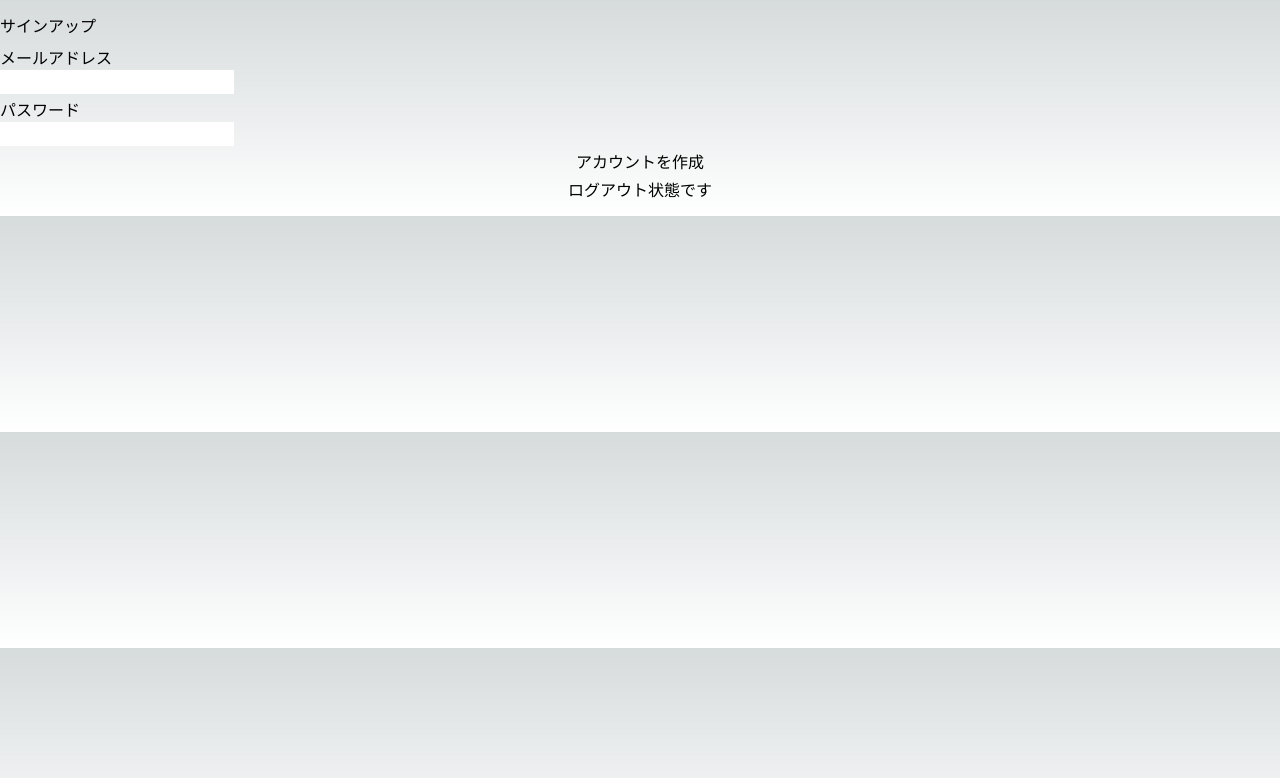
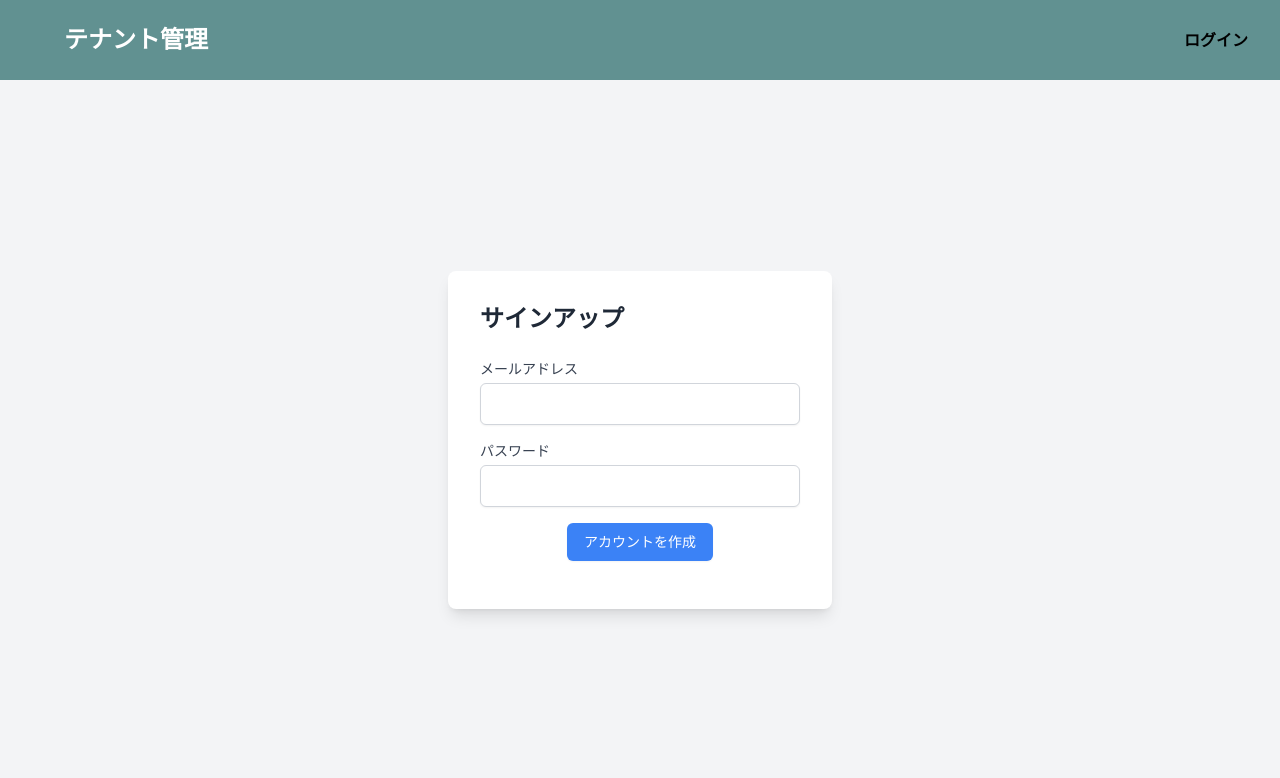
Before and after one commit to EasySubsidy/es_realtor, a Next.js app: page /signup in a window 1280 px wide. Shown: the top 778 px of the page. Built offline with nearby package versions, Linux system fonts and the light colour scheme; no server answers.

Commit message:
add layout

```diff
--- a/app/(pages)/login/page.tsx
+++ b/app/(pages)/login/page.tsx
@@ -1,28 +1,16 @@
 "use client";
 
 import { useState } from "react";
-import {
-  Button,
-  Center,
-  chakra,
-  Container,
-  FormControl,
-  FormLabel,
-  Grid,
-  Heading,
-  Input,
-  Spacer,
-  useToast,
-} from "@chakra-ui/react";
 import { signInWithEmailAndPassword, getAuth } from "firebase/auth";
-
 import { app } from "@/firebase";
 import { useRouter } from "next/navigation";
+import { useToast } from "@chakra-ui/react";
+import Home from "@/app/page";
 
 const LoginPage = () => {
-  const [email, setEmail] = useState<string>("");
-  const [password, setPassword] = useState<string>("");
-  const [isLoading, setIsLoading] = useState<boolean>(false);
+  const [email, setEmail] = useState("");
+  const [password, setPassword] = useState("");
+  const [isLoading, setIsLoading] = useState(false);
 
   const toast = useToast();
   const auth = getAuth(app);
@@ -51,44 +39,64 @@ const LoginPage = () => {
   };
 
   return (
-    <Container py={14}>
-      <Heading>ログイン</Heading>
-      <chakra.form onSubmit={handleSubmit}>
-        <Spacer height={8} aria-hidden />
-        <Grid gap={4}>
-          <FormControl>
-            <FormLabel>メールアドレス</FormLabel>
-            <Input
+    <Home>
+      <div className="w-full bg-gray-100 flex flex-col justify-center items-center">
+        <div className="bg-white shadow-lg rounded-lg p-8 w-96">
+          <h2 className="text-2xl font-bold mb-6 text-gray-800">ログイン</h2>
+          <form onSubmit={handleSubmit} className="space-y-4">
+            <div>
+              <label
+                htmlFor="email"
+                className="block text-sm font-medium text-gray-700"
+              >
+                メールアドレス
+              </label>
+              <input
+                id="email"
                 type="email"
                 value={email}
                 onChange={(e) => setEmail(e.target.value)}
                 required
-              style={{
-                color: "black",
-              }}
+                className="mt-1 block w-full px-3 py-2 border border-gray-300 rounded-md shadow-sm focus:outline-none focus:ring-blue-500 focus:border-blue-500"
               />
-          </FormControl>
-          <FormControl>
-            <FormLabel>パスワード</FormLabel>
-            <Input
+            </div>
+            <div>
+              <label
+                htmlFor="password"
+                className="block text-sm font-medium text-gray-700"
+              >
+                パスワード
+              </label>
+              <input
+                id="password"
                 type="password"
                 value={password}
                 onChange={(e) => setPassword(e.target.value)}
                 required
-              style={{
-                color: "black",
-              }}
+                className="mt-1 block w-full px-3 py-2 border border-gray-300 rounded-md shadow-sm focus:outline-none focus:ring-blue-500 focus:border-blue-500"
               />
-          </FormControl>
-        </Grid>
-        <Spacer height={4} aria-hidden />
-        <Center>
-          <Button type="submit" isLoading={isLoading}>
-            ログイン
-          </Button>
-        </Center>
-      </chakra.form>
-    </Container>
+            </div>
+            <div className="flex justify-center">
+              <button
+                type="submit"
+                disabled={isLoading}
+                className="inline-flex justify-center py-2 px-4 border border-transparent shadow-sm text-sm font-medium rounded-md text-white bg-blue-500 hover:bg-blue-700 focus:outline-none focus:ring-2 focus:ring-offset-2 focus:ring-blue-500"
+              >
+                {isLoading ? "ログイン中..." : "ログイン"}
+              </button>
+            </div>
+          </form>
+          <div className="mt-4 text-center">
+            <a
+              href="/signup" // 新規登録ページのパスに変更してください
+              className="text-blue-500 hover:text-blue-700"
+            >
+              新規登録はこちら
+            </a>
+          </div>
+        </div>
+      </div>
+    </Home>
   );
 };
 
--- a/app/(pages)/signup/page.tsx
+++ b/app/(pages)/signup/page.tsx
@@ -1,39 +1,23 @@
 "use client";
 
-import { app } from "@/firebase";
+import { useState, useEffect } from "react";
 import {
-  Box,
-  Button,
-  Center,
-  chakra,
-  Container,
-  FormControl,
-  FormLabel,
-  Grid,
-  Heading,
-  Input,
-  Spacer,
-  useToast,
-} from "@chakra-ui/react";
-import { FirebaseError } from "firebase/app";
-import {
+  getAuth,
   createUserWithEmailAndPassword,
-  getAuth,
   onAuthStateChanged,
   sendEmailVerification,
   signOut,
   User,
 } from "firebase/auth";
+import { app } from "@/firebase";
 import { useRouter } from "next/navigation";
-import { FormEvent, useState, useEffect } from "react";
-
-//TODO: 現状ログイン機能しかないので情報を登録できるようにする
+import { useToast } from "@chakra-ui/react";
+import Home from "@/app/page";
 
 const Page = () => {
-  //TODO: 必要最低限しか書いていないのでリダイレクト等指定必要
-  const [email, setEmail] = useState<string>("");
-  const [password, setPassword] = useState<string>("");
-  const [isLoading, setIsLoading] = useState<boolean>(false);
+  const [email, setEmail] = useState("");
+  const [password, setPassword] = useState("");
+  const [isLoading, setIsLoading] = useState(false);
   const [user, setUser] = useState<User | null>(null);
 
   const toast = useToast();
@@ -48,9 +32,9 @@ const Page = () => {
     return () => unsubscribe();
   }, [auth]);
 
-  const handleSubmit = async (e: FormEvent<HTMLFormElement>) => {
+  const handleSubmit = async (e: React.FormEvent<HTMLFormElement>) => {
+    e.preventDefault();
     setIsLoading(true);
-    e.preventDefault();
     try {
       const userCredential = await createUserWithEmailAndPassword(
         auth,
@@ -65,98 +49,74 @@ const Page = () => {
         status: "success",
         position: "top",
       });
-      //! 一時的にコメントアウト
       router.push("/dashboard");
-    } catch (e) {
+    } catch (error) {
       toast({
         title: "エラーが発生しました。",
         status: "error",
         position: "top",
       });
-      if (e instanceof FirebaseError) {
-        console.log(e);
-      }
     } finally {
       setIsLoading(false);
     }
   };
 
-  const handleSignOut = async () => {
-    try {
-      await signOut(auth);
-      setUser(null);
-      toast({
-        title: "ログアウトしました。",
-        status: "success",
-        position: "top",
-      });
-    } catch (error) {
-      toast({
-        title: "ログアウト中にエラーが発生しました。",
-        status: "error",
-        position: "top",
-      });
-      console.error(error);
-    }
-  };
-
   return (
-    <Container py={14}>
-      <Heading>サインアップ</Heading>
-      <chakra.form onSubmit={handleSubmit}>
-        <Spacer height={8} aria-hidden />
-        <Grid gap={4}>
-          <Box display={"contents"}>
-            <FormControl>
-              <FormLabel>メールアドレス</FormLabel>
-              <Input
-                type={"email"}
+    <Home>
+      <div className="w-full bg-gray-100 flex flex-col justify-center items-center">
+        <div className="bg-white shadow-lg rounded-lg p-8 w-96">
+          <h2 className="text-2xl font-bold mb-6 text-gray-800">
+            サインアップ
+          </h2>
+          <form onSubmit={handleSubmit} className="space-y-4">
+            <div>
+              <label
+                htmlFor="email"
+                className="block text-sm font-medium text-gray-700"
+              >
+                メールアドレス
+              </label>
+              <input
+                id="email"
+                type="email"
                 value={email}
                 onChange={(e) => setEmail(e.target.value)}
-                style={{
-                  color: "black",
-                }}
+                required
+                className="mt-1 block w-full px-3 py-2 border border-gray-300 rounded-md shadow-sm focus:outline-none focus:ring-blue-500 focus:border-blue-500"
               />
-            </FormControl>
-            <FormControl>
-              <FormLabel>パスワード</FormLabel>
-              <Input
-                type={"password"}
+            </div>
+            <div>
+              <label
+                htmlFor="password"
+                className="block text-sm font-medium text-gray-700"
+              >
+                パスワード
+              </label>
+              <input
+                id="password"
+                type="password"
                 value={password}
                 onChange={(e) => setPassword(e.target.value)}
-                style={{
-                  color: "black",
-                }}
+                required
+                className="mt-1 block w-full px-3 py-2 border border-gray-300 rounded-md shadow-sm focus:outline-none focus:ring-blue-500 focus:border-blue-500"
               />
-            </FormControl>
-          </Box>
-        </Grid>
-        <Spacer height={4} aria-hidden />
-        <Center>
-          <Button type={"submit"} isLoading={isLoading}>
-            アカウントを作成
-          </Button>
-        </Center>
-      </chakra.form>
-      <Center mt={4}>
-        {user ? (
-          <div
-            style={{
-              display: "flex",
-              flexDirection: "column",
-              alignItems: "center",
-            }}
-          >
-            <div>ログイン状態です: {user.email}</div>
-            <Button onClick={handleSignOut} mt={2}>
-              ログアウトボタン
-            </Button>
+            </div>
+            <div className="flex justify-center">
+              <button
+                type="submit"
+                disabled={isLoading}
+                className="inline-flex justify-center py-2 px-4 border border-transparent shadow-sm text-sm font-medium rounded-md text-white bg-blue-500 hover:bg-blue-700 focus:outline-none focus:ring-2 focus:ring-offset-2 focus:ring-blue-500"
+              >
+                {isLoading ? "処理中..." : "アカウントを作成"}
+              </button>
+            </div>
+          </form>
+          <div className="mt-4 flex flex-col items-center">
+            {user ? <div>ログイン状態です: {user.email}</div> : null}
           </div>
-        ) : (
-          <div>ログアウト状態です</div>
-        )}
-      </Center>
-    </Container>
+        </div>
+      </div>
+    </Home>
   );
 };
 
--- a/app/_components/Header/index.tsx
+++ b/app/_components/Header/index.tsx
@@ -2,8 +2,13 @@ import Image from "next/image";
 import Link from "next/link";
 
 import "./header.css";
+import { app } from "@/firebase";
+import { useToast } from "@chakra-ui/react";
+import { FirebaseError } from "firebase/app";
+import { usePathname, useRouter } from "next/navigation";
 import { FC, useEffect, useState } from "react";
-import { User, getAuth, onAuthStateChanged } from "firebase/auth";
+import { User, getAuth, signOut, onAuthStateChanged } from "firebase/auth";
+import path from "path";
 
 type HeaderProps = {
   user: User | null;
@@ -11,9 +16,30 @@ type HeaderProps = {
 
 export const Header: FC<HeaderProps> = (props) => {
   const { user } = props;
+  const toast = useToast();
+  const auth = getAuth(app);
+  const pathName = usePathname();
 
   const goToPage = (path: string) => {
     window.location.href = path;
+  };
+
+  const handleSignOut = async () => {
+    try {
+      await signOut(auth);
+      toast({
+        title: "ログアウトしました。",
+        status: "success",
+        position: "top",
+      });
+    } catch (error) {
+      toast({
+        title: "ログアウト中にエラーが発生しました。",
+        status: "error",
+        position: "top",
+      });
+      console.error(error);
+    }
   };
 
   return (
@@ -58,16 +84,9 @@ export const Header: FC<HeaderProps> = (props) => {
           </p>
         ) : (
           // ユーザー情報が存在しない場合、ログインボタンを表示
-          <button
-            className="header-button"
-            onClick={() => {
-              goToPage("/pages/login");
-            }}
-          >
-            {/* <Link href="/pages/login"> */}
-            <a>
+          <Link href="/login">
             <div className="flex flex-col items-center gap-2">
-                <Image src="/login.svg" alt="login" width={24} height={24} />
+              {/* <Image src="/login.svg" alt="login" width={24} height={24} /> */}
               <p
                 style={{
                   fontSize: 16,
@@ -79,12 +98,11 @@ export const Header: FC<HeaderProps> = (props) => {
                 ログイン
               </p>
             </div>
-            </a>
-            {/* </Link> */}
-          </button>
+          </Link>
         )}
 
-        <button className="header-button">
+        {pathName.startsWith("/dashboard") ? (
+          <button className="header-button" onClick={handleSignOut}>
             <div className="flex flex-col items-center gap-2">
               {/* <Image src="/menu.svg" alt="menu" width={24} height={24} /> */}
               <p
@@ -95,10 +113,11 @@ export const Header: FC<HeaderProps> = (props) => {
                   textAlign: "center",
                 }}
               >
-              メニュー
+                サインアウト
               </p>
             </div>
           </button>
+        ) : null}
       </div>
     </div>
   );
--- a/app/page.tsx
+++ b/app/page.tsx
@@ -18,8 +18,7 @@ export default function Home({ children }: { children: React.ReactNode }) {
         setUser(currentUser);
         setLoading(false);
       } else {
-        // ログインしていない場合、ログインページにリダイレクト
-        router.push("/login");
+        setLoading(false);
       }
     });
 
@@ -27,12 +26,15 @@ export default function Home({ children }: { children: React.ReactNode }) {
   }, [auth, router]);
 
   return (
-    <div className="h-screen flex flex-col m-0">
+    <div className="h-screen flex flex-col m-0 bg-white">
       <Header user={user} />
-      <div className="flex overflow-hidden bg-gray-100 h-full">
-        <Sidebar user={user} />
-        <div className="flex flex-grow p-5">{children}</div>
-      </div>
+      {loading ? (
+        <p>loading...</p>
+      ) : (
+        <div className="flex overflow-hidden bg-gray-100 h-full">
+          {children}
+        </div>
+      )}
     </div>
   );
 }
```
Also changed, not shown: app/(pages)/dashboard/page.tsx (+6 -8 lines), app/_components/Sidebar/index.tsx (+4 -41 lines), app/_components/Sidebar/sidebarColumns.tsx (+3 -16 lines). Lines whose indentation alone changed are shown as unchanged.
